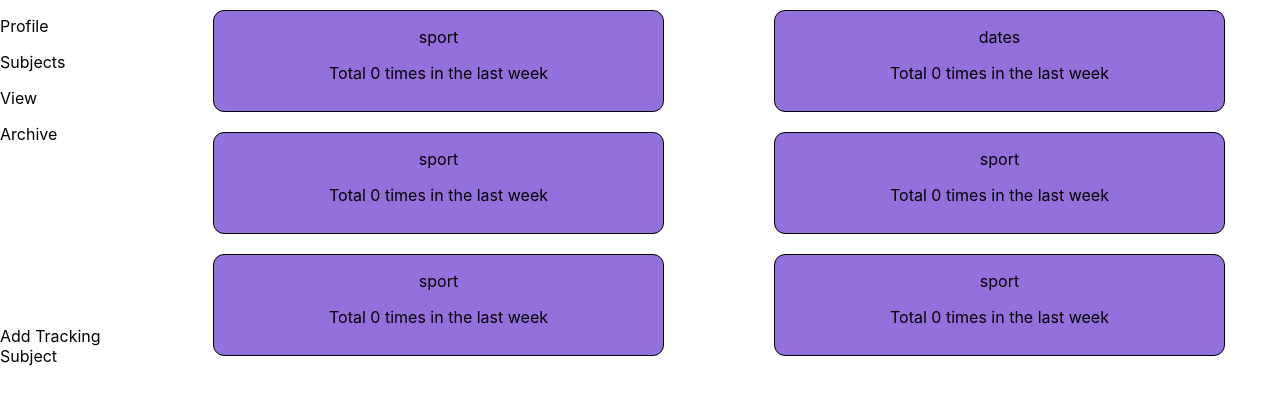
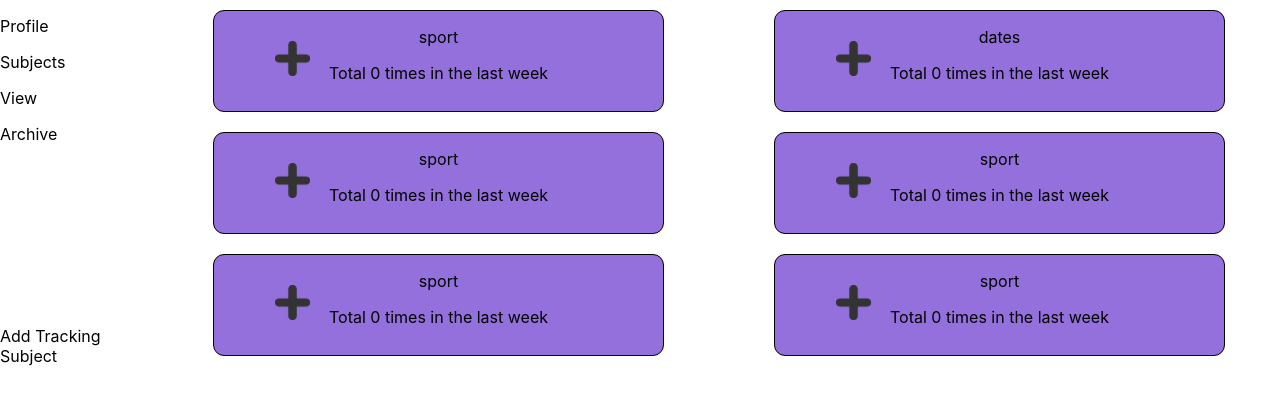
Before and after one commit to DavidBlau854/tracking-app, a React (Create React App) app: page / in a window 1280 px wide. Shown: the top 404 px of the page. Built offline with nearby package versions, Linux system fonts and the light colour scheme.

Commit message:
some animations

```diff
--- a/src/components/Subject.tsx
+++ b/src/components/Subject.tsx
@@ -5,6 +5,7 @@ import plusImage from "../assets/img/plusSign.png";
 
 type IState = {
   isHovered: boolean;
+  isAddClicked: boolean;
 };
 type IProps = {
   subject: ISubject;
@@ -18,10 +19,15 @@ class Subject extends React.Component {
   constructor(props: IProps) {
     super(props);
     this.props = props;
-    this.state = { isHovered: false };
+    this.state = { isHovered: false, isAddClicked: false };
     this.onMouseCrossBoundary = this.onMouseCrossBoundary.bind(this);
   }
 
+  onAddClick() {
+    this.setState({ isAddClicked: true });
+    this.props.writeEvent();
+    setTimeout(() => this.setState({ isAddClicked: false }), 500);
+  }
   onMouseCrossBoundary() {
     this.setState({ isHovered: !this.state.isHovered });
   }
@@ -35,21 +41,13 @@ class Subject extends React.Component {
         onMouseLeave={this.onMouseCrossBoundary}
       >
         <p>{this.props.subject.title}</p>
-        {!this.state.isHovered && (
-          <div>
-            <p>{detailsString}</p>
-          </div>
-        )}
-        {this.state.isHovered && (
-          <div>
-            <img
-              className="plus-image"
-              src={plusImage}
-              alt="add"
-              onClick={() => this.props.writeEvent()}
-            ></img>
-          </div>
-        )}
+        <p>{detailsString}</p>
+        <img
+          className={`plus-image ${this.state.isAddClicked ? "pressed" : null}`}
+          src={plusImage}
+          alt="add"
+          onClick={() => this.onAddClick()}
+        ></img>
       </div>
     );
   }
--- a/src/components/subject.css
+++ b/src/components/subject.css
@@ -1,4 +1,5 @@
 .subject {
+  position: relative;
   flex-basis: 40%;
   height: 100px;
   border: solid 1px black;
@@ -13,6 +14,44 @@
 }
 
 .plus-image {
+  cursor: pointer;
+  position: absolute;
+  top: 30px;
+  left: 61px;
   height: 35px;
   width: 35px;
 }
+
+.plus-image.pressed {
+  animation-name: heartbeat;
+  animation-duration: 0.5s;
+}
+
+@keyframes heartbeat {
+  0% {
+    transform: scale(0.1);
+  }
+  60% {
+    transform: scale(1.4);
+  }
+  100% {
+    transform: scale(1);
+  }
+}
+@keyframes increasingRotate {
+  0% {
+    transform: rotate(0);
+  }
+  30% {
+    transform: rotate(180deg);
+  }
+  50% {
+    transform: rotate(180deg);
+  }
+  70% {
+    transform: rotate(180deg);
+  }
+  100% {
+    transform: rotate(360deg);
+  }
+}
```
